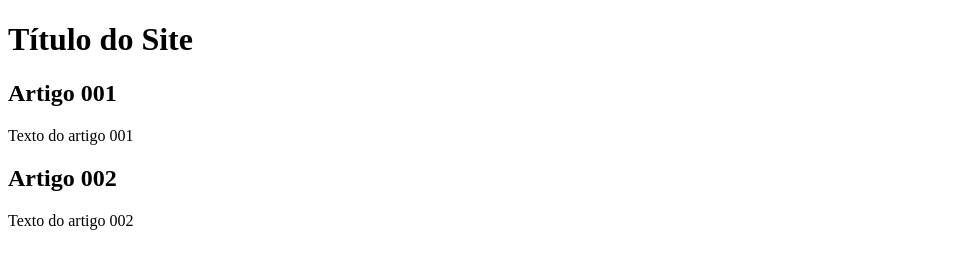
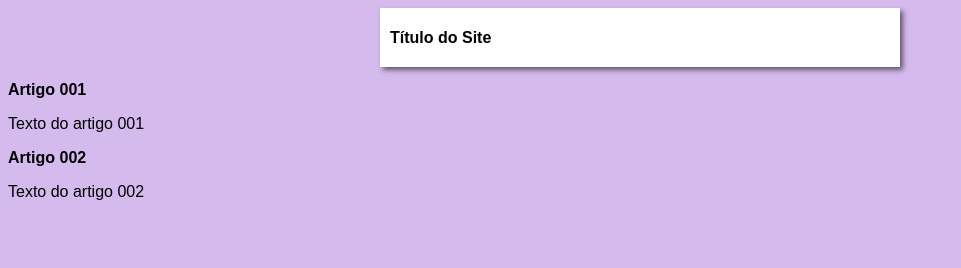
Before and after one commit to henriqueoffice/projeto-teste, a plain HTML site: page index.htm in a window 1280 px wide. Shown: the whole page, without its empty margins (0-961 px from the left). Drawn offline with Linux system fonts and the light colour scheme.

Commit message:
iniciei o design

```diff
--- /dev/null
+++ b/estilos/style.css
@@ -0,0 +1,15 @@
+*{
+    font-family: Arial, Helvetica, sans-serif;
+    font-size: 16px;
+}
+
+body{
+    background-color: rgb(213, 186, 238);
+}
+main{
+    background-color: white;
+    width: 500px;
+    padding: 10px;
+    margin: auto;
+    box-shadow: 3px 3px 5px rgba(0, 0, 0, 0.548);
+}
--- a/index.htm
+++ b/index.htm
@@ -4,6 +4,7 @@
     <meta charset="UTF-8">
     <meta name="viewport" content="width=device-width, initial-scale=1.0">
     <title>Título do site</title>
+    <link rel="stylesheet" href="estilos/style.css">
 </head>
 <body>
     <main>
```
